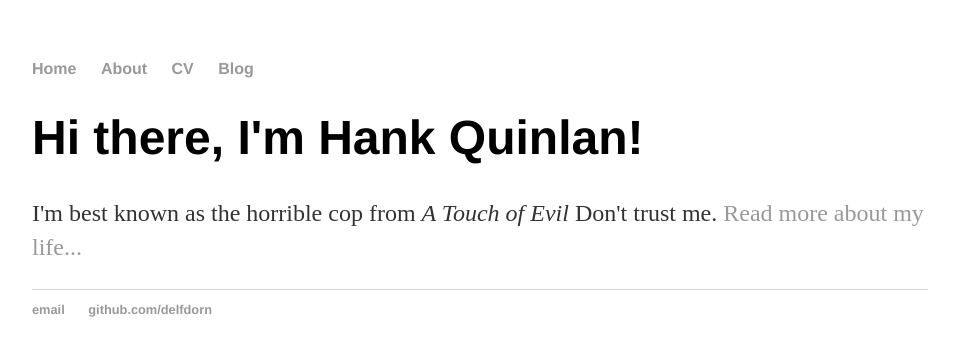
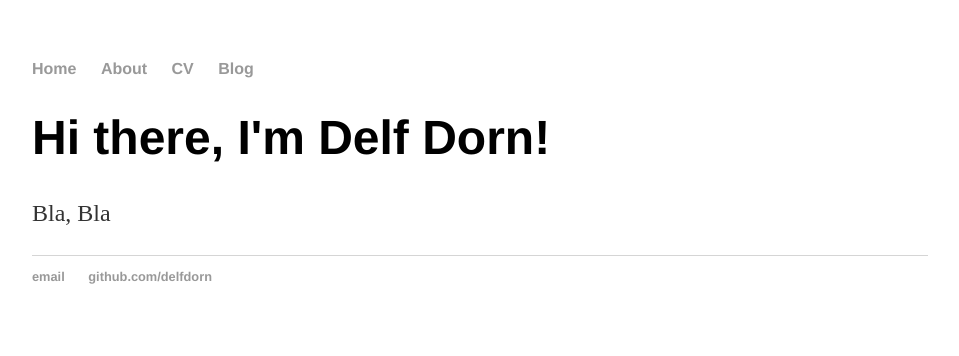
Before and after one commit to delfdorn/delfdorn.github.io, a Jekyll site: the page built from index.html, in a window 1280 px wide. Shown: the top 356 px of the page, without its empty margins (160-1119 px from the left). Built offline with Jekyll 4.4.1, drawn with Linux system fonts in a browser that asks for light colours.

Commit message:
Update index.html

```diff
--- a/index.html
+++ b/index.html
@@ -1,8 +1,8 @@
 ---
 layout: default
-title: Hank Quinlan, Horrible Cop
+title: Delf Dorn Altomat Software
 ---
 <div class="blurb">
-	<h1>Hi there, I'm Hank Quinlan!</h1>
-	<p>I'm best known as the horrible cop from <em>A Touch of Evil</em> Don't trust me. <a href="/about">Read more about my life...</a></p>
+	<h1>Hi there, I'm Delf Dorn!</h1>
+	<p>Bla, Bla</p>
 </div><!-- /.blurb -->
```
